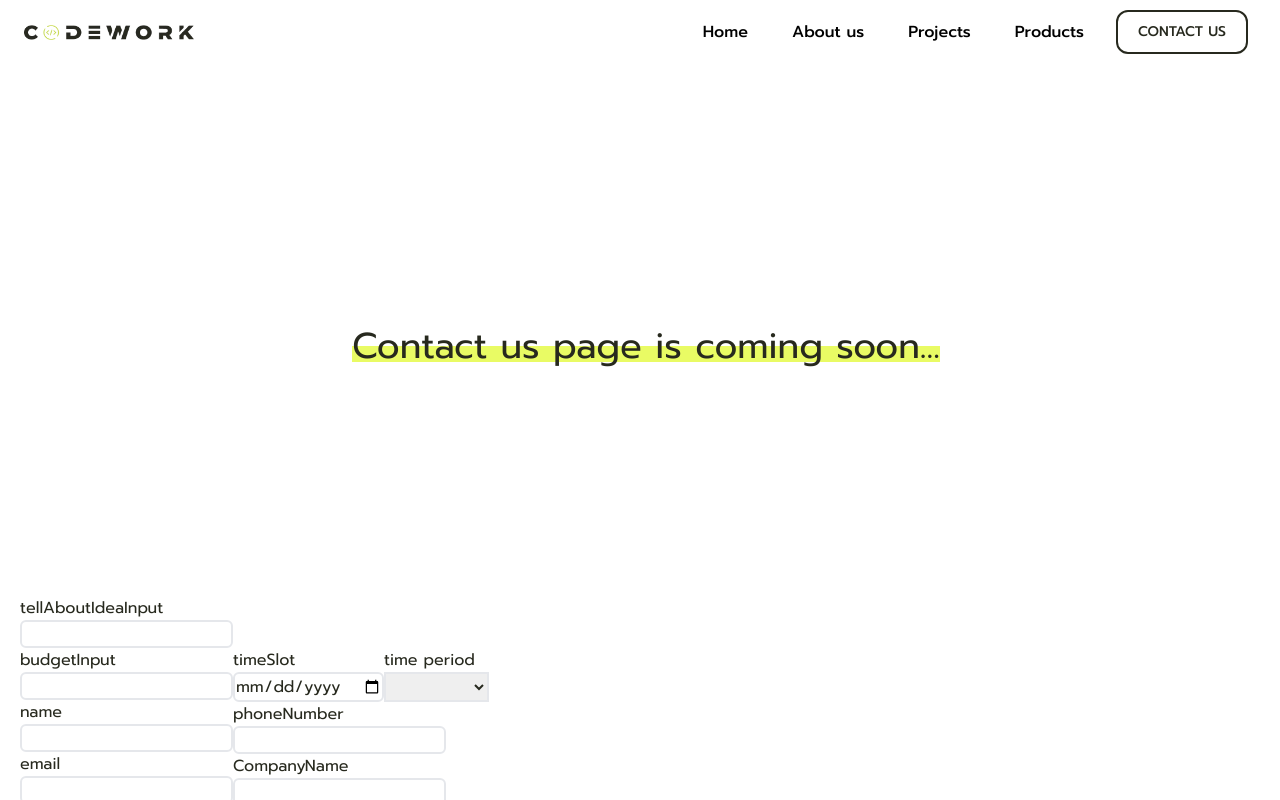
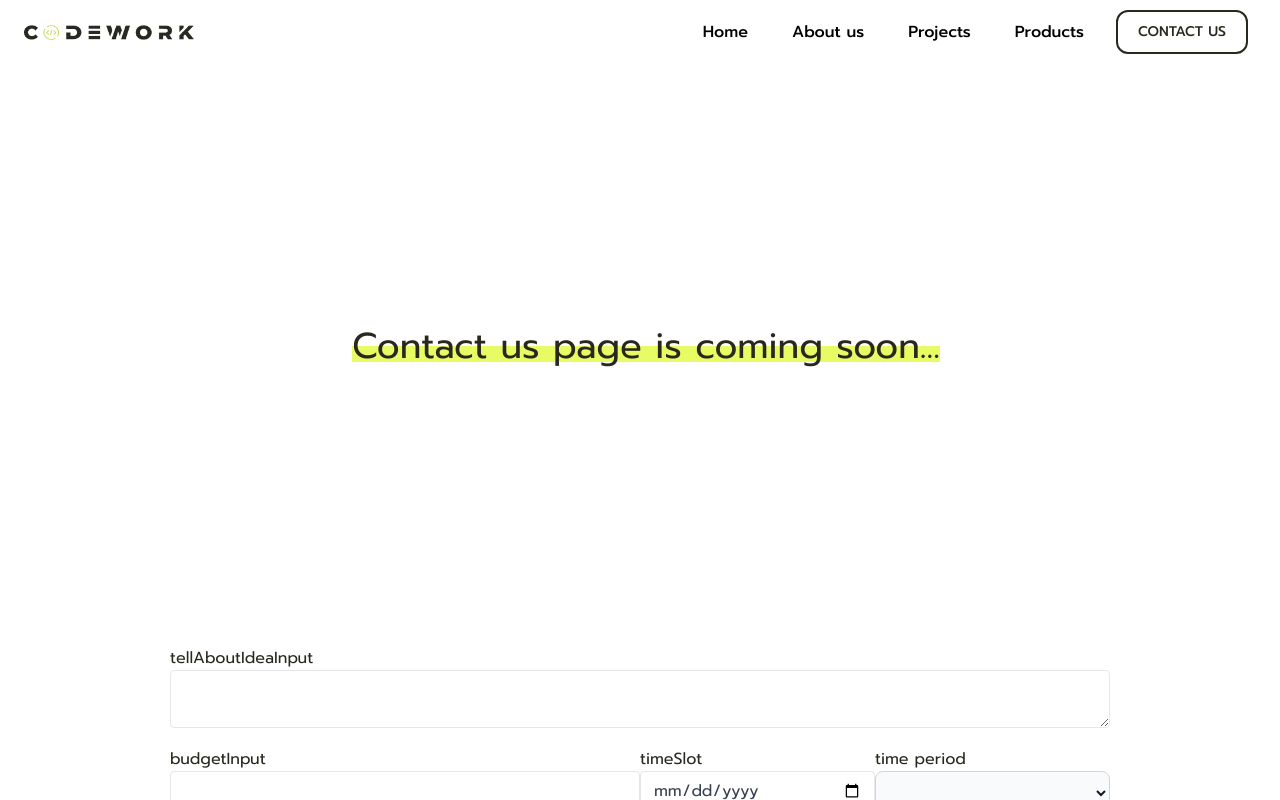
Before and after one commit to The-Alzhemist/codework-landing-page, a Next.js app: page /contact-us in a window 1280 px wide. Shown: the top 800 px of the page. Built offline with nearby package versions, Linux system fonts and the light colour scheme.

Commit message:
update: contact form

```diff
--- a/src/components/ContactUs/contactus-form.tsx
+++ b/src/components/ContactUs/contactus-form.tsx
@@ -26,23 +26,22 @@ const ContactUsForm = () => {
   });
 
   const { register, handleSubmit, formState } = form;
-  const { errors } = formState;
+  const { errors, isValid } = formState;
 
   const onSubmitHandler = (data: FormValues) => {
     console.log("data >>", data);
   };
 
   return (
-    <div>
+    <div className="relative max-w-[1440px] mx-auto py-[30px] md:py-[50px] lg:px-[150px] ">
       <form onSubmit={handleSubmit(onSubmitHandler)} noValidate>
         {/* row 1 */}
         <div>
           <label className="flex" htmlFor="tellAboutIdeaInput">
             tellAboutIdeaInput
           </label>
-          <input
-            className="border-2 rounded-md"
-            type="text"
+          <textarea
+            className="appearance-none border rounded py-2 px-3 w-full text-gray-700 mb-3 leading-tight focus:outline-none focus:shadow-outline"
             id="tellAboutIdeaInput"
             {...register("tellAboutIdeaInput", {
               required: {
@@ -51,19 +50,20 @@ const ContactUsForm = () => {
               },
             })}
           />
+
           <p className="text-red-500">{errors.tellAboutIdeaInput?.message}</p>
         </div>
 
         {/* row2 */}
         <div className="flex">
           {/* left */}
-          <div>
+          <div className="w-full">
             {/*  */}
             <label className="flex" htmlFor="budgetInput">
               budgetInput
             </label>
             <input
-              className="border-2 rounded-md"
+              className="appearance-none border rounded w-full py-2 px-3 text-gray-700 mb-3 leading-tight focus:outline-none focus:shadow-outline"
               type="text"
               id="budgetInput"
               {...register("budgetInput", {
@@ -80,7 +80,7 @@ const ContactUsForm = () => {
               name
             </label>
             <input
-              className="border-2 rounded-md"
+              className="appearance-none border rounded w-full py-2 px-3 text-gray-700 mb-3 leading-tight focus:outline-none focus:shadow-outline"
               type="text"
               id="name"
               {...register("name", {
@@ -97,7 +97,7 @@ const ContactUsForm = () => {
               email
             </label>
             <input
-              className="border-2 rounded-md"
+              className="appearance-none border rounded w-full py-2 px-3 text-gray-700 mb-3 leading-tight focus:outline-none focus:shadow-outline"
               type="text"
               id="email"
               {...register("email", {
@@ -111,15 +111,15 @@ const ContactUsForm = () => {
           </div>
 
           {/* right */}
-          <div>
+          <div className="w-full">
             <div className="flex">
               {/* timeSlot */}
-              <div>
+              <div className="w-full">
                 <label className="flex" htmlFor="timeSlot">
                   timeSlot
                 </label>
                 <input
-                  className="border-2 rounded-md"
+                  className="appearance-none border rounded w-full py-2 px-3 text-gray-700 mb-3 leading-tight focus:outline-none focus:shadow-outline"
                   type="date"
                   id="timeSlot"
                   {...register("timeSlot", {
@@ -133,23 +133,13 @@ const ContactUsForm = () => {
               </div>
 
               {/* timePeriod */}
-              <div>
+              <div className="w-full">
                 <label className="flex" htmlFor="timePeriod">
                   time period
                 </label>
-                {/* <input
-                className="border-2 rounded-md"
-                type="text"
-                id="timePeriod"
-                {...register("timePeriod", {
-                  required: {
-                    value: true,
-                    message: "timePeriod is required",
-                  },
-                })}
-              /> */}
+
                 <select
-                className="border-2"
+                className="bg-gray-50 border border-gray-300 text-gray-900 text-sm rounded-lg focus:ring-blue-500 focus:border-blue-500 block w-full p-2.5"
                   id="timePeriod"
                   {...register("timePeriod",{
                     required: "select one option",
@@ -168,7 +158,7 @@ const ContactUsForm = () => {
               phoneNumber
             </label>
             <input
-              className="border-2 rounded-md"
+              className="appearance-none border rounded w-full py-2 px-3 text-gray-700 mb-3 leading-tight focus:outline-none focus:shadow-outline"
               type="text"
               id="phoneNumber"
               {...register("phoneNumber", {
@@ -184,7 +174,7 @@ const ContactUsForm = () => {
               CompanyName
             </label>
             <input
-              className="border-2 rounded-md"
+              className="appearance-none border rounded w-full py-2 px-3 text-gray-700 mb-3 leading-tight focus:outline-none focus:shadow-outline"
               type="text"
               id="CompanyName"
               {...register("CompanyName", {
@@ -198,7 +188,7 @@ const ContactUsForm = () => {
           </div>
         </div>
 
-        <button className="bg-teal-800 p-2 text-white">Submit</button>
+        <button className="bg-teal-800 p-2 text-white" disabled={!isValid}>Submit</button>
       </form>
     </div>
   );
--- a/src/pages/contact-us.tsx
+++ b/src/pages/contact-us.tsx
@@ -15,6 +15,7 @@ const ContactUsPage = () => {
           </div>
         </div>
 
+
        <ContactUsForm/>
       </AppLayout>
     </>
```
